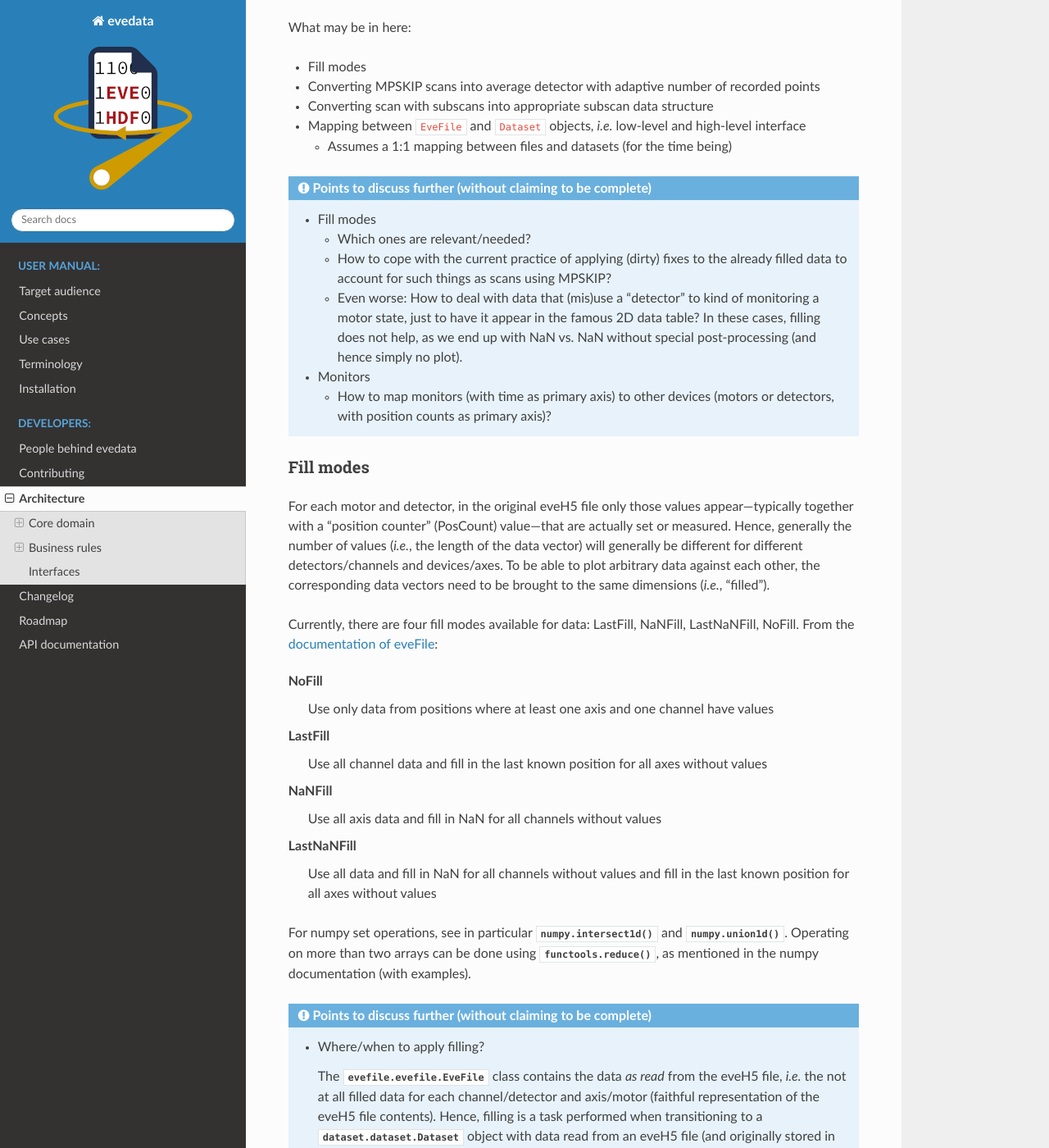
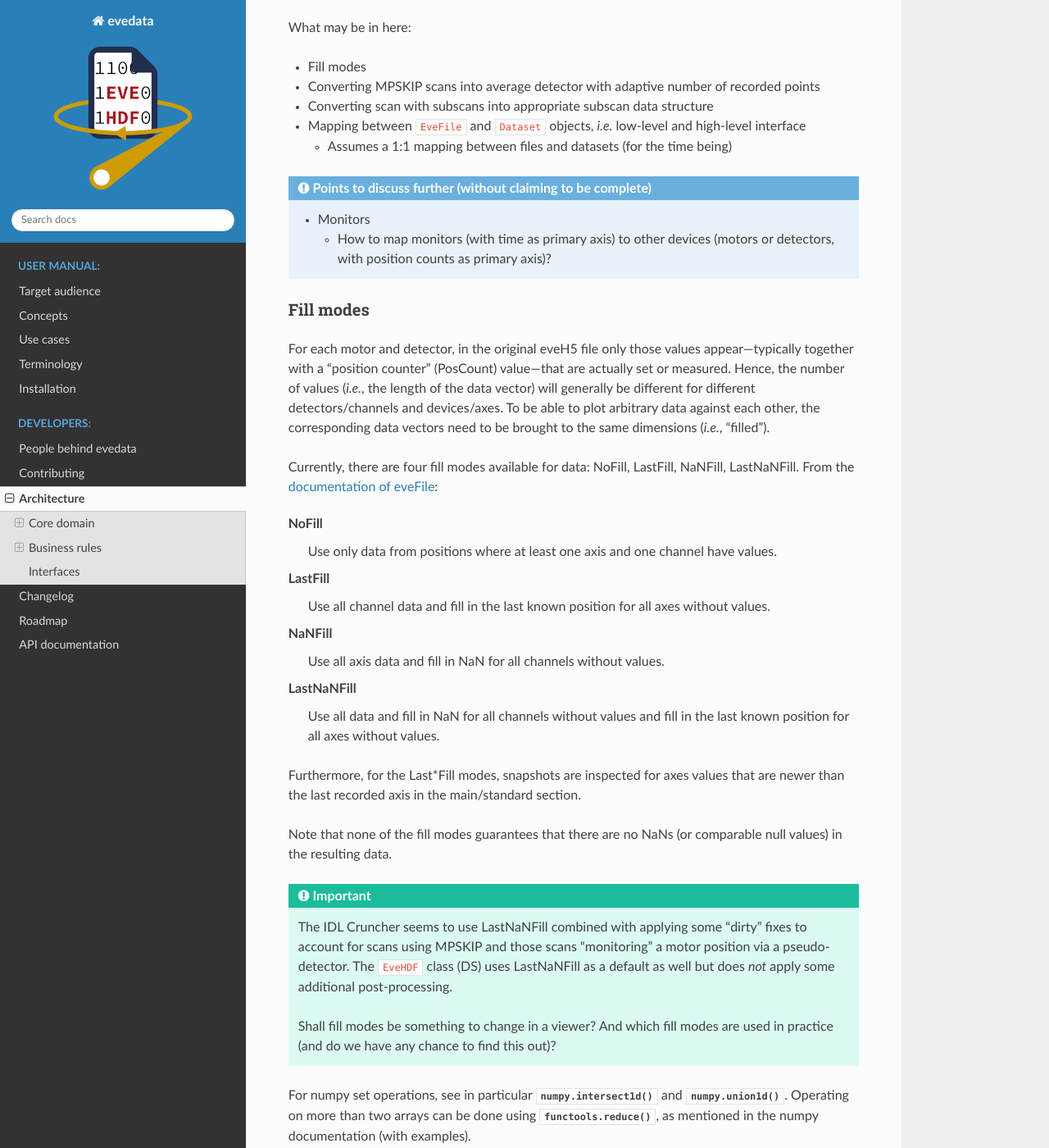
Before and after one commit to tillbiskup/evedata, a Sphinx documentation site: the page built from docs/architecture.rst, in a window 1280 px wide and 1400 px high, scrolled down 9095 px. Shown: the whole window at 82% size. Built offline with Sphinx 7.4.7 and the Read the Docs theme 2.0.0, drawn with Linux system fonts in a browser that asks for light colours; some of the changed text lies outside the part shown.

Commit message:
More comments on fill modes

```diff
--- a/docs/architecture.rst
+++ b/docs/architecture.rst
@@ -228,12 +228,6 @@
 
 .. admonition:: Points to discuss further (without claiming to be complete)
 
-    * Fill modes
-
-      * Which ones are relevant/needed?
-      * How to cope with the current practice of applying (dirty) fixes to the already filled data to account for such things as scans using MPSKIP?
-      * Even worse: How to deal with data that (mis)use a "detector" to kind of monitoring a motor state, just to have it appear in the famous 2D data table? In these cases, filling does not help, as we end up with NaN vs. NaN without special post-processing (and hence simply no plot).
-
     * Monitors
 
       * How to map monitors (with time as primary axis) to other devices (motors or detectors, with position counts as primary axis)?
@@ -242,28 +236,54 @@
 Fill modes
 ----------
 
-For each motor and detector, in the original eveH5 file only those values appear---typically together with a "position counter" (PosCount) value---that are actually set or measured. Hence, generally the number of values (*i.e.*, the length of the data vector) will generally be different for different detectors/channels and devices/axes. To be able to plot arbitrary data against each other, the corresponding data vectors need to be brought to the same dimensions (*i.e.*, "filled").
+For each motor and detector, in the original eveH5 file only those values appear---typically together with a "position counter" (PosCount) value---that are actually set or measured. Hence, the number of values (*i.e.*, the length of the data vector) will generally be different for different detectors/channels and devices/axes. To be able to plot arbitrary data against each other, the corresponding data vectors need to be brought to the same dimensions (*i.e.*, "filled").
 
-Currently, there are four fill modes available for data: LastFill, NaNFill, LastNaNFill, NoFill. From the `documentation of eveFile <https://www.ahf.ptb.de/messpl/sw/python/common/eveFile/doc/html/Section-Fillmode.html#evefile.Fillmode>`_:
+Currently, there are four fill modes available for data: NoFill, LastFill, NaNFill, LastNaNFill. From the `documentation of eveFile <https://www.ahf.ptb.de/messpl/sw/python/common/eveFile/doc/html/Section-Fillmode.html#evefile.Fillmode>`_:
 
 
 NoFill
-    Use only data from positions where at least one axis and one channel have values
+    Use only data from positions where at least one axis and one channel have values.
 
 LastFill
-    Use all channel data and fill in the last known position for all axes without values
+    Use all channel data and fill in the last known position for all axes without values.
 
 NaNFill
-    Use all axis data and fill in NaN for all channels without values
+    Use all axis data and fill in NaN for all channels without values.
 
 LastNaNFill
-    Use all data and fill in NaN for all channels without values and fill in the last known position for all axes without values
+    Use all data and fill in NaN for all channels without values and fill in the last known position for all axes without values.
+
+
+Furthermore, for the Last*Fill modes, snapshots are inspected for axes values that are newer than the last recorded axis in the main/standard section.
+
+Note that none of the fill modes guarantees that there are no NaNs (or comparable null values) in the resulting data.
+
+
+.. important::
+
+    The IDL Cruncher seems to use LastNaNFill combined with applying some "dirty" fixes to account for scans using MPSKIP and those scans "monitoring" a motor position via a pseudo-detector. The ``EveHDF`` class (DS) uses LastNaNFill as a default as well but does *not* apply some additional post-processing.
+
+    Shall fill modes be something to change in a viewer? And which fill modes are used in practice (and do we have any chance to find this out)?
 
 
 For numpy set operations, see in particular :func:`numpy.intersect1d` and :func:`numpy.union1d`. Operating on more than two arrays can be done using :func:`functools.reduce`, as mentioned in the numpy documentation (with examples).
 
 
 .. admonition:: Points to discuss further (without claiming to be complete)
+
+    * Which fill modes are relevant/needed?
+
+      It seems that LastNaNFill is widely used as a default fill mode. Depending on the origin of the data, additional post-processing (see below) is necessary to have usable data.
+
+      As NoFill does not only not fill, but actually reduce data, "fill mode" may not be the ideal term. Other opinions/ideas/names?
+
+      Given that the :class:`evefile.evefile.Evefile` class provides a faithful representation of the actual data contained in an eveH5 file, one could think of mechanisms to highlight those values that were actually recorded (as compared to filled afterwards). Would this help to reduce the number of fill modes available?
+
+    * How to cope with the current practice of applying (dirty) fixes to the already filled data to account for such things as scans using MPSKIP?
+
+      In case of the MPSKIP scans, this is "faking" an average detector adaptively recording the individual data points. Hence, it should probably be represented already on the :class:`evefile.evefile.EveFile` level as such a detector. How does this agree with the idea of a "faithful representation" of the eveH5 file contents?
+
+      Anyway: Is this a fill-mode related topic? And where does it belong to?
 
     * Where/when to apply filling?
 
@@ -291,7 +311,7 @@
 
     * How to deal with "fancy" scans "monitoring" axes as pseudo-detectors?
 
-      Some scans additionally "monitor" an axis by means of a pseudo-detector. This generally leads to an additional position count for reading this "detector", and without manually post-processing the filled data matrix, we end up plotting NaN vs. NaN values when trying to plot a real detector vs. the pseudo-detector reused as an axis.
+      Some scans additionally "monitor" an axis by means of a pseudo-detector. This generally leads to an additional position count for reading this "detector", and without manually post-processing the filled data matrix, we end up plotting NaN vs. NaN values when trying to plot a real detector vs. the pseudo-detector reused as an axis (and as a result seeing no plotted data).
 
       There was the idea of "compressing" all position counts for detector reads where no axis moves in between into one position count. Can we make sure that this is valid in all cases?
 
```
Also changed, not shown: 1 other file.
